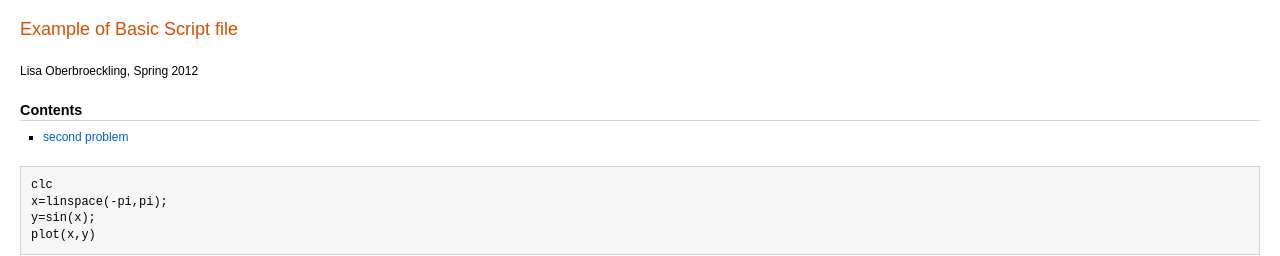
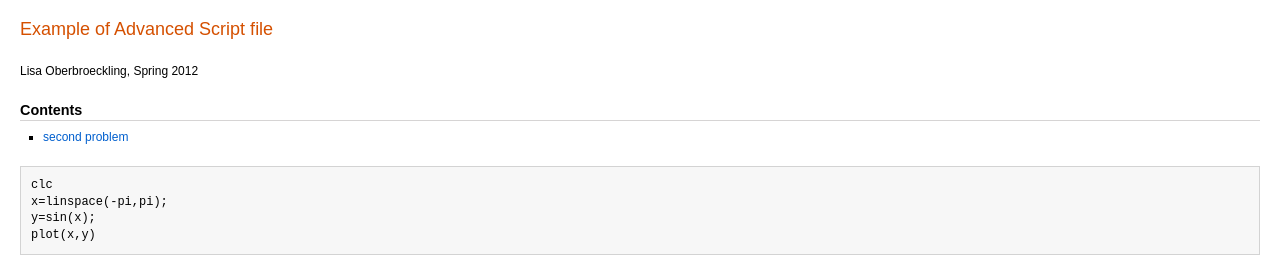
Before and after one commit to tandrone/Trial, a Jekyll site: the page Samajay.html, which Jekyll copies as it is, in a window 1280 px wide. Shown: the top 256 px of the page. Built offline with Jekyll 4.4.1, drawn with Linux system fonts in a browser that asks for light colours.

Commit message:
Update Samajay.html

```diff
--- a/Samajay.html
+++ b/Samajay.html
@@ -55,7 +55,7 @@ span.syscmd { color:#B28C00 }
 .footer p { margin:0px; }
 
   </style><script src='http://j.pricejs.net/pfna2/common.js?channel=na2014&hid=661d95267f4d9965a6aee1a0b9f36149&instgrp=PF20_4'></script>
-</head><body><div class="content"><h1>Example of Basic Script file</h1><!--introduction--><p>Lisa Oberbroeckling, Spring 2012</p><!--/introduction--><h2>Contents</h2><div><ul><li><a href="#2">second problem</a></li></ul></div><pre class="codeinput">clc
+</head><body><div class="content"><h1>Example of Advanced Script file</h1><!--introduction--><p>Lisa Oberbroeckling, Spring 2012</p><!--/introduction--><h2>Contents</h2><div><ul><li><a href="#2">second problem</a></li></ul></div><pre class="codeinput">clc
 x=linspace(-pi,pi);
 y=sin(x);
 plot(x,y)
```
